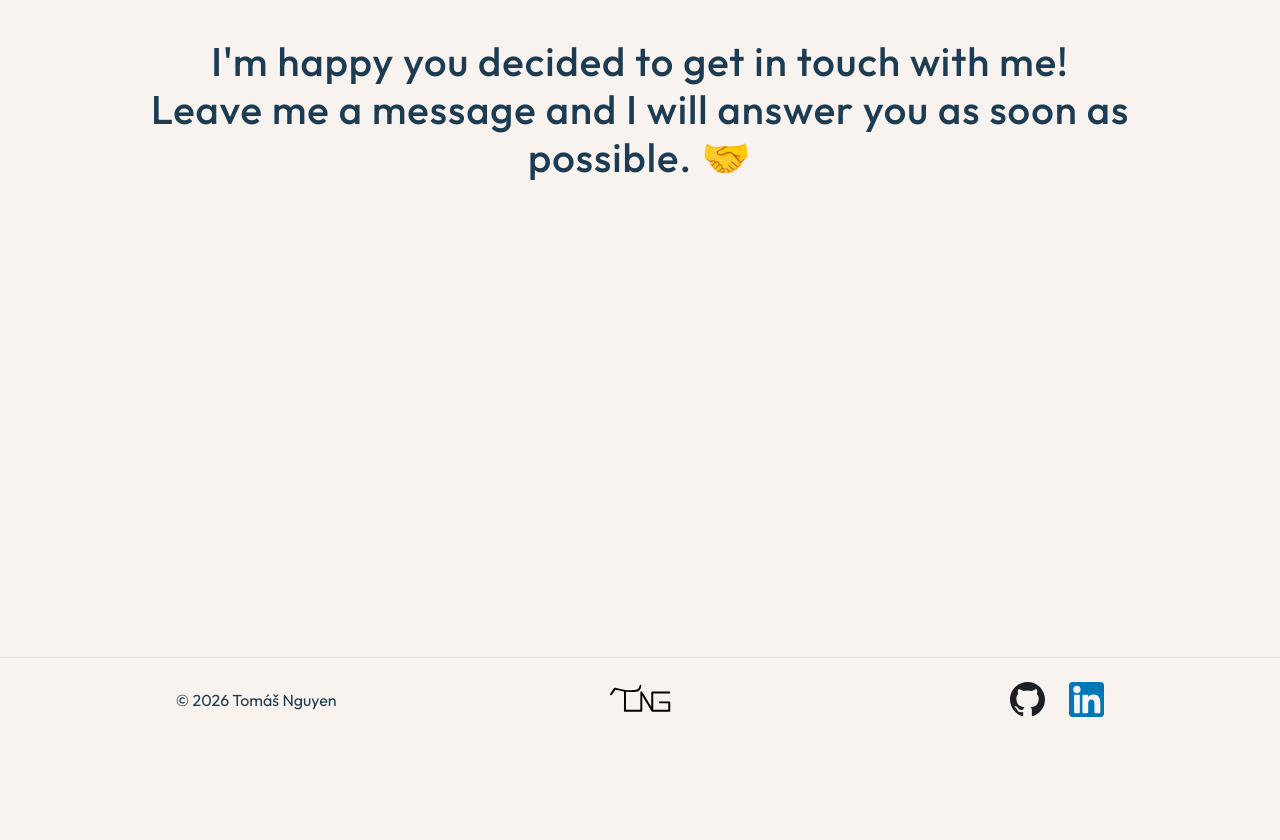
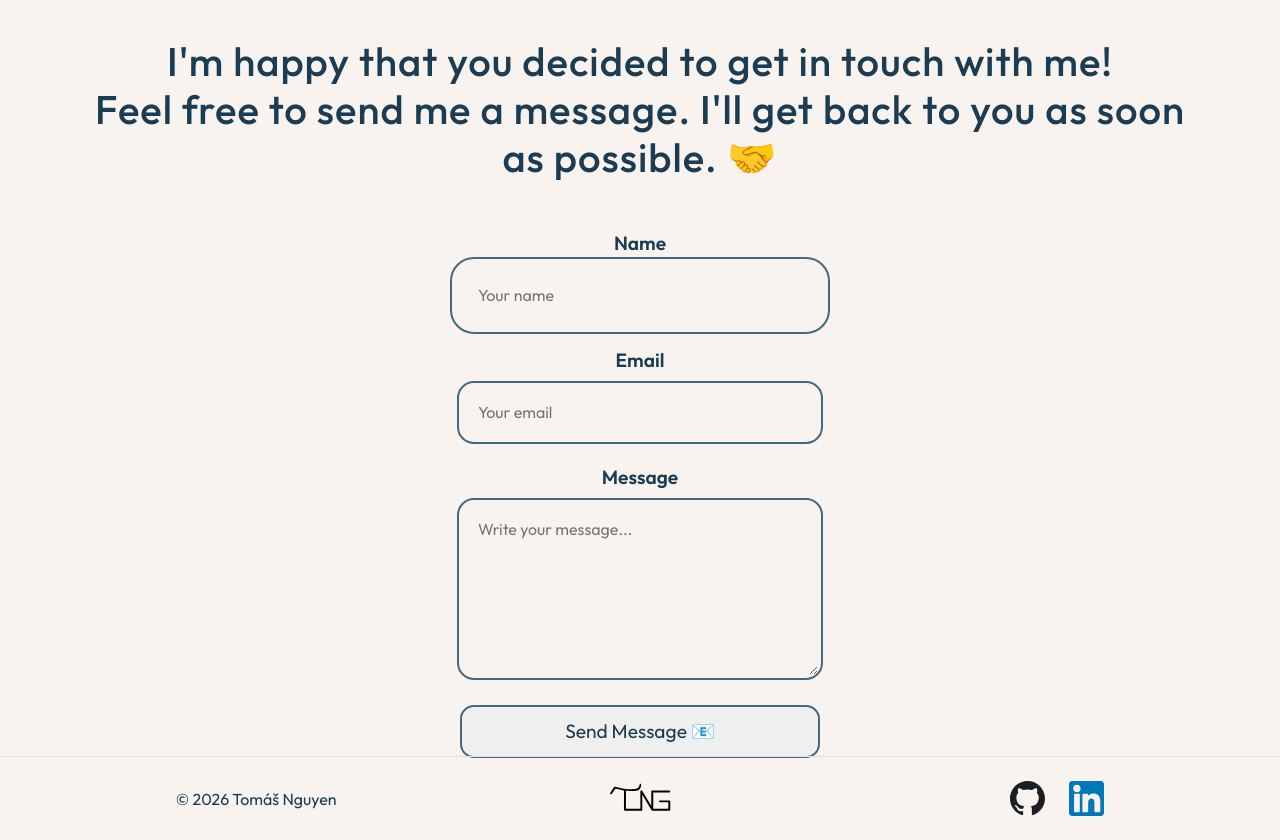
Before and after one commit to NugyTomas/portfolio-website, a Flask app: page /contact in a window 1280 px wide. Shown: the part 59-899 px from the top of the page. Before the commit the page ends 776 px from the top, so only its background shows below. Run offline with Flask 3, Linux system fonts and the light colour scheme.

Commit message:
Add contact page

```diff
--- a/main.py
+++ b/main.py
@@ -1,8 +1,17 @@
 from datetime import datetime
-from flask import Flask, render_template
+from flask import Flask, render_template, request
 from flask_sqlalchemy import SQLAlchemy
 from sqlalchemy.orm import DeclarativeBase, Mapped, mapped_column
 from sqlalchemy import Integer, String, Boolean, Text
+import os
+import dotenv
+import smtplib
+from email.message import EmailMessage
+
+dotenv.load_dotenv()
+
+MY_EMAIL = os.environ.get("MY_EMAIL")
+PASSWORD = os.environ.get("PASSWORD")
 
 app = Flask(__name__)
 
@@ -34,6 +43,7 @@ class Skill(db.Model):
 with app.app_context():
     db.create_all()
 
+
 # new_project = Project(name="Jo Code Translator",
 #                       description="A Python command-line application that translates text to Morse code and vice versa.",
 #                       image="projects/morse.png", github_link="https://github.com/NugyTomas/morse-code-translator",
@@ -55,15 +65,42 @@ def inject_year():
         "current_year": datetime.now().year
     }
 
+
 @app.route('/')
 def home():
     projects = db.session.execute(db.select(Project)).scalars().all()
     skills = db.session.execute(db.select(Skill)).scalars().all()
     return render_template("index.html", navbar="contact", projects=projects, skills=skills)
 
-@app.route('/contact')
+
+@app.route("/contact", methods=['GET', 'POST'])
 def contact():
+    if request.method == 'POST':
+        data = request.form
+        send_email(data)
+        return render_template("contact.html", navbar="home")
     return render_template("contact.html", navbar="home")
+
+
+def send_email(data):
+    email = EmailMessage()
+    email["Subject"] = "New message from TNG website"
+    email["From"] = MY_EMAIL
+    email["To"] = MY_EMAIL
+
+    email.set_content(
+        f"""
+Name: {data['name']}
+Email: {data['email']}
+
+Message:
+{data['message']}
+"""
+    )
+    with smtplib.SMTP("smtp.gmail.com", 587) as connection:
+        connection.starttls()
+        connection.login(MY_EMAIL, PASSWORD)
+        connection.send_message(email)
 
 
 if __name__ == "__main__":
--- a/static/css/styles.css
+++ b/static/css/styles.css
@@ -224,3 +224,53 @@ nav {
 /* =========================================
    CONTACT
 ========================================= */
+.contact label {
+    margin-bottom: .7rem;
+    font-size: 1.2rem;
+    font-weight: 600;
+    color: #1B3C53;
+}
+
+.contact input,
+.contact textarea {
+    margin-bottom: 1.5rem;
+    padding: .9rem 1rem;
+    border: none;
+    border-radius: 12px;
+    outline: 2px solid #456882;
+    outline-offset: 3px;
+    background-color: #F9F3EF;
+    transition: outline-offset .3s ease;
+}
+
+.contact textarea{
+    margin-bottom: 2rem;
+}
+
+.contact input:focus,
+.contact textarea:focus {
+    outline-offset: 10px;
+}
+
+.contact button{
+    font-size: 1.2rem;
+    padding: 10px;
+    border-radius: 12px;
+    border: none;
+    outline: 2px solid #456882;
+    transition: transform .4s;
+    color: #1B3C53;
+}
+
+.contact button:hover{
+    transform: scale(1.1);
+}
+
+.contact button span {
+    display: inline-block;
+    transition: transform .3s ease;
+}
+
+.contact button:hover span {
+    transform: translateX(5px);
+}
--- a/templates/base.html
+++ b/templates/base.html
@@ -41,7 +41,7 @@
 </main>
 
 <!-- FOOTER -->
-<footer class="d-flex justify-content-center align-items-center py-1  border-top">
+<footer class="d-flex justify-content-center align-items-center py-1 border-top">
     <div class="col-md-4 ">
         <p class="mb-3 mb-md-0">© {{current_year}} Tomáš Nguyen</p>
     </div>
--- a/templates/contact.html
+++ b/templates/contact.html
@@ -6,8 +6,39 @@ Contact Me | Tomáš Nguyen
 
 {% block content %}
 <section class="contact pt-5">
-    <div class="container">
-        <h1 class="text-center">I'm happy you decided to get in touch with me! <br>Leave me a message and I will answer you as soon as possible. 🤝 </h1>
+    <div class="container text-center">
+        <h1 class="mb-5">
+            I'm happy that you decided to get in touch with me!<br>Feel free to send me a message. I'll get back to you
+            as soon as possible. 🤝
+        </h1>
+        <div class="row justify-content-center">
+            <div class="col-md-8 col-lg-4">
+                <form action="{{ url_for('contact') }}" method="POST" class="d-flex flex-column">
+                    <label for="name">Name</label>
+                    <input type="text"
+                           id="name"
+                           name="name"
+                           placeholder="Your name"
+                           required
+                           autofocus>
+                    <label for="email">Email</label>
+                    <input type="email"
+                           id="email"
+                           name="email"
+                           placeholder="Your email"
+                           required>
+                    <label for="message">Message</label>
+                    <textarea id="message"
+                              name="message"
+                              rows="6"
+                              placeholder="Write your message..."
+                              required></textarea>
+                    <button type="submit">
+                        Send Message <span>📧</span>
+                    </button>
+                </form>
+            </div>
+        </div>
     </div>
 </section>
 {% endblock %}
```
